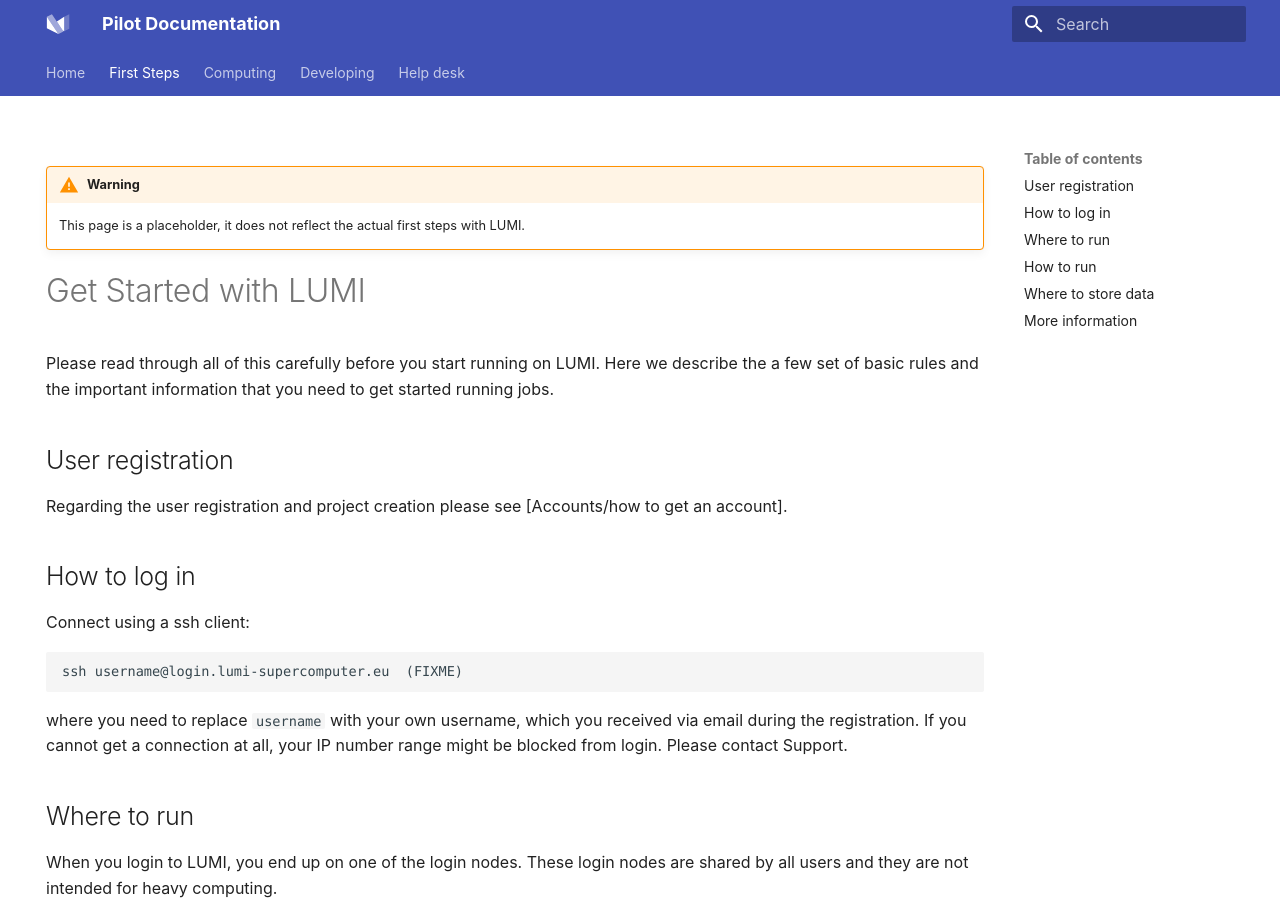
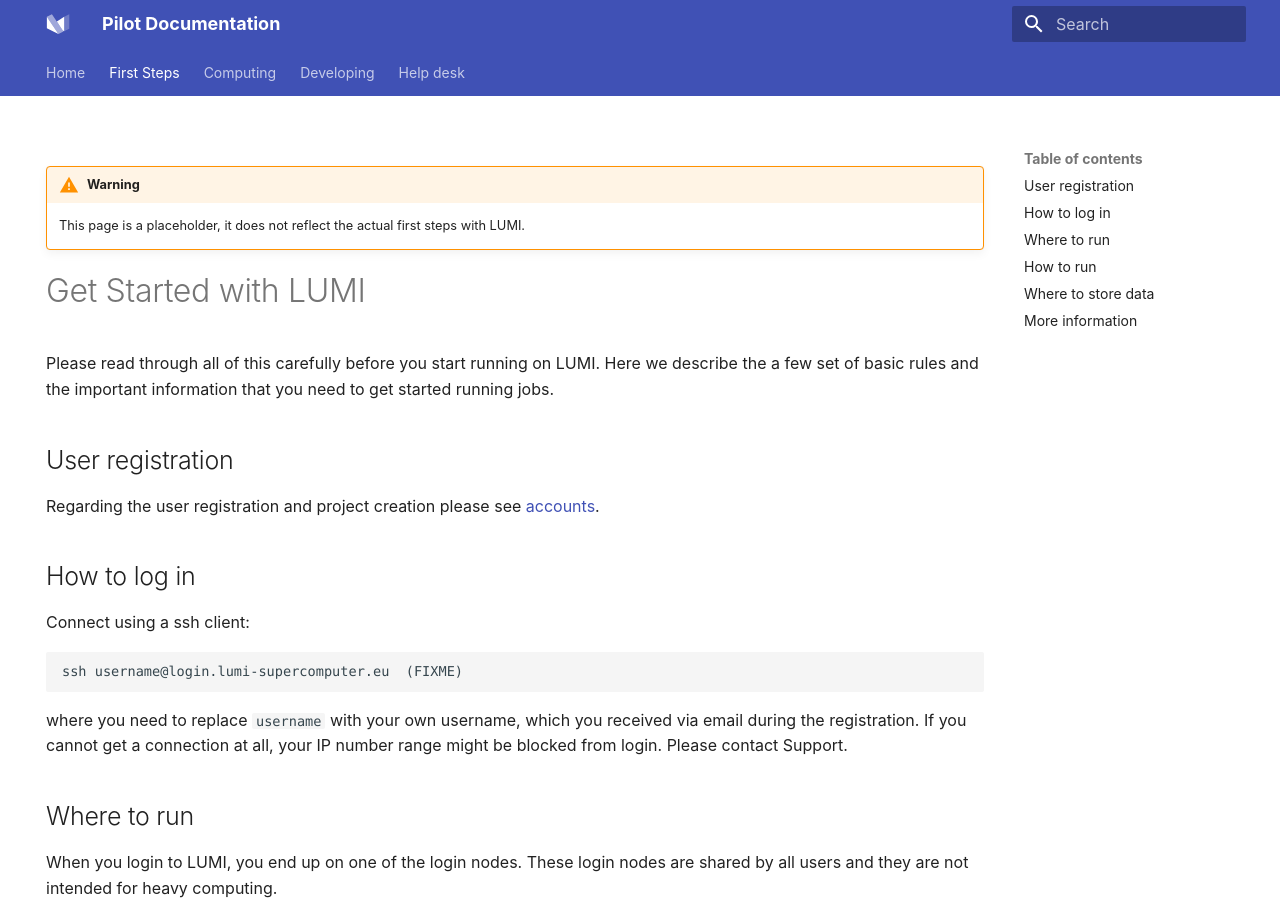
Before and after one commit to Lumi-supercomputer/lumi-userguide, an MkDocs documentation site: the page built from docs/firststeps/getstarted.md, in a window 1280 px wide and 900 px high. Built offline with MkDocs 1.6.1 and Material for MkDocs 9.7.7, drawn with Linux system fonts in a browser that asks for light colours.

Commit message:
Update getstarted.md
link to registration page

```diff
--- a/docs/firststeps/getstarted.md
+++ b/docs/firststeps/getstarted.md
@@ -15,7 +15,7 @@
 
 ## User registration
 
-Regarding the user registration and project creation please see [Accounts/how to get an account].
+Regarding the user registration and project creation please see [accounts](/accounts/registration.md).
 
 ## How to log in
 
```
